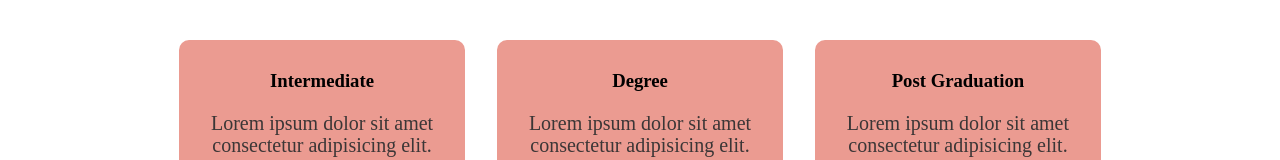
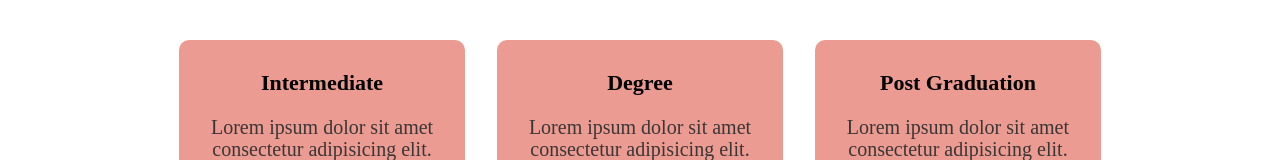
Before and after one commit to vcmovies70-code/My-university-website, a React (Vite) app: page /course in a window 1280 px wide. Shown: the part 594-754 px from the top of the page. Built offline with nearby package versions, Linux system fonts and the light colour scheme.

Commit message:
fix course card heading font-size

```diff
--- a/src/index.css
+++ b/src/index.css
@@ -158,7 +158,7 @@ nav .fa{
 }
 .row h3{
     text-align: center;
-    font-size: 600;
+    font-size: 22px;
     margin: 10px 0;
 }
 .course-col:hover{
```
